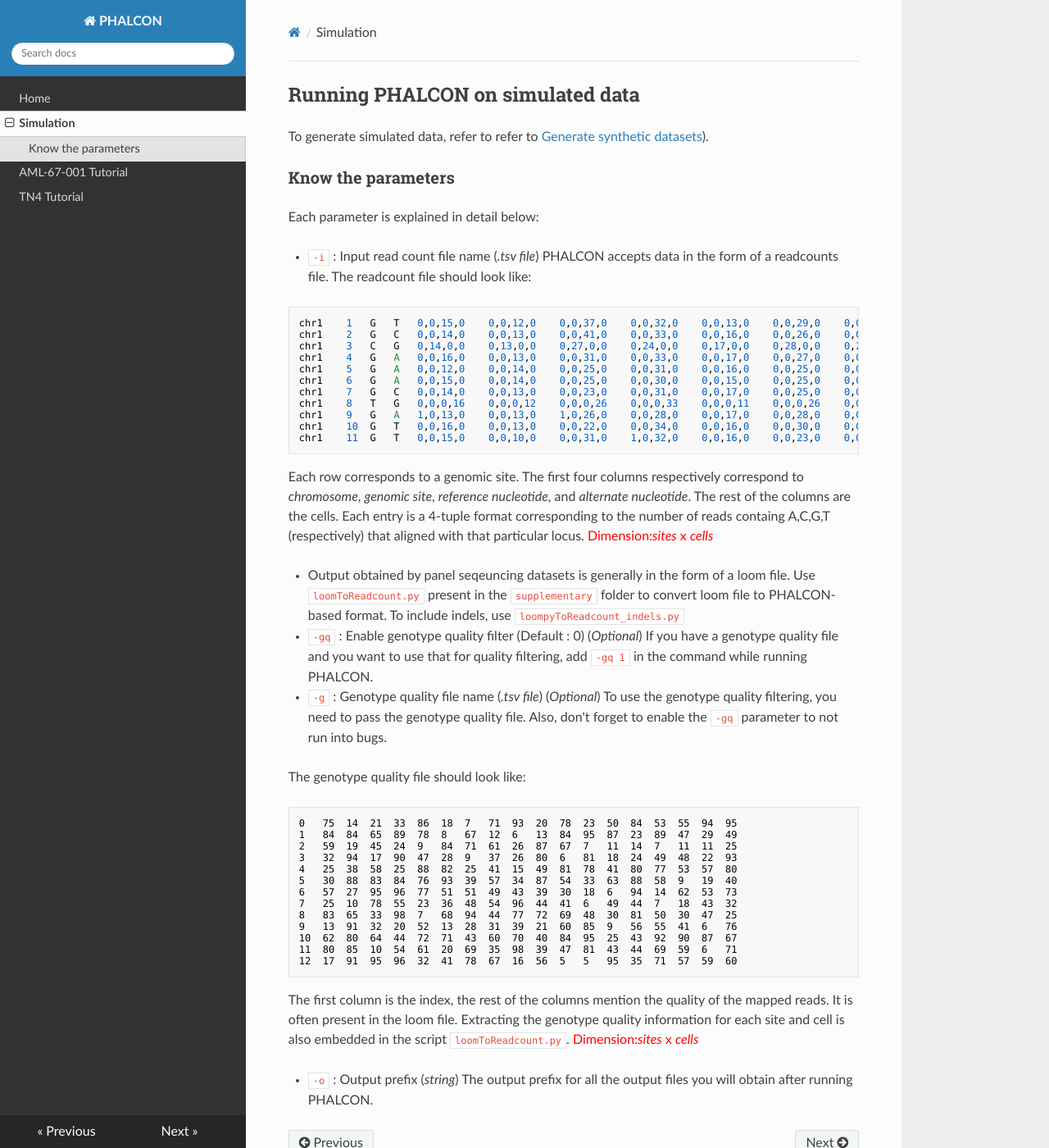
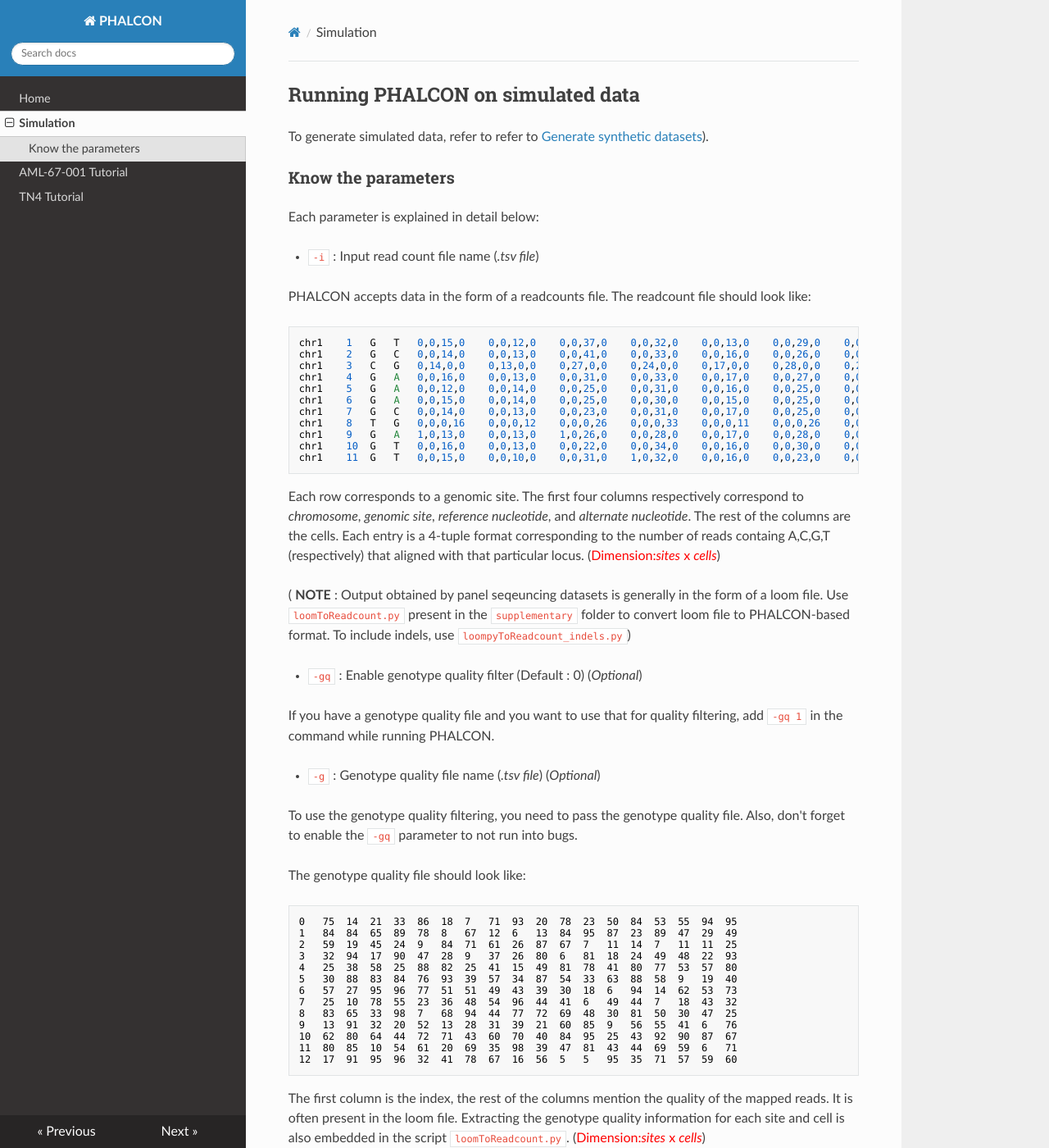
Before and after one commit to Zafar-Lab/PHALCON, an MkDocs documentation site: the page built from docs/simulation.md, in a window 1280 px wide and 1400 px high. Shown: the whole window at 82% size. Built offline with MkDocs 1.6.1, drawn with Linux system fonts in a browser that asks for light colours; nearby versions of some CDN libraries.

Commit message:
update docs page

````diff
--- a/docs/simulation.md
+++ b/docs/simulation.md
@@ -7,6 +7,7 @@
 Each parameter is explained in detail below:
 
 * `-i` : Input read count file name (*.tsv file*)
+
 PHALCON accepts data in the form of a readcounts file. The readcount file should look like:
 ```
 chr1	1	G	T	0,0,15,0	0,0,12,0	0,0,37,0	0,0,32,0	0,0,13,0	0,0,29,0	0,0,19,0	0,0,22,0	0,0,16,1	0,0,31,0
@@ -22,15 +23,16 @@
 chr1	11	G	T	0,0,15,0	0,0,10,0	0,0,31,0	1,0,32,0	0,0,16,0	0,0,23,0	0,0,18,0	0,0,24,0	0,0,21,0	0,0,33,0
 ```
 
-Each row corresponds to a genomic site. The first four columns respectively correspond to *chromosome*, *genomic site*, *reference nucleotide*, and *alternate nucleotide*. The rest of the columns are the cells. Each entry is a 4-tuple format corresponding to the number of reads containg A,C,G,T (respectively) that aligned with that particular locus.
-<font color="red">Dimension:*sites* x *cells*</font>
+Each row corresponds to a genomic site. The first four columns respectively correspond to *chromosome*, *genomic site*, *reference nucleotide*, and *alternate nucleotide*. The rest of the columns are the cells. Each entry is a 4-tuple format corresponding to the number of reads containg A,C,G,T (respectively) that aligned with that particular locus. (<font color="red">Dimension:*sites* x *cells*</font>)
 
-* Output obtained by panel seqeuncing datasets is generally in the form of a loom file. Use ```loomToReadcount.py``` present in the ```supplementary``` folder to convert loom file to PHALCON-based format. To include indels, use ```loompyToReadcount_indels.py```
+( **NOTE** : Output obtained by panel seqeuncing datasets is generally in the form of a loom file. Use ```loomToReadcount.py``` present in the ```supplementary``` folder to convert loom file to PHALCON-based format. To include indels, use ```loompyToReadcount_indels.py```)
 
 * ```-gq``` : Enable genotype quality filter (Default : 0) (*Optional*)
+
 If you have a genotype quality file and you want to use that for quality filtering, add ```-gq 1``` in the command while running PHALCON.
 
 * ```-g``` : Genotype quality file name (*.tsv file*) (*Optional*)
+
 To use the genotype quality filtering, you need to pass the genotype quality file. Also, don't forget to enable the ```-gq``` parameter to not run into bugs.
 
 The genotype quality file should look like:
@@ -50,8 +52,7 @@
 12	17	91	95	96	32	41	78	67	16	56	5	5	95	35	71	57	59	60
 ```
 
-The first column is the index, the rest of the columns mention the quality of the mapped reads. It is often present in the loom file. Extracting the genotype quality information for each site and cell is also embedded in the script ```loomToReadcount.py```.
-<font color="red">Dimension:*sites* x *cells*</font>
+The first column is the index, the rest of the columns mention the quality of the mapped reads. It is often present in the loom file. Extracting the genotype quality information for each site and cell is also embedded in the script ```loomToReadcount.py```. (<font color="red">Dimension:*sites* x *cells*</font>)
 
 * `-o` : Output prefix (*string*)
 The output prefix for all the output files you will obtain after running PHALCON.
````
